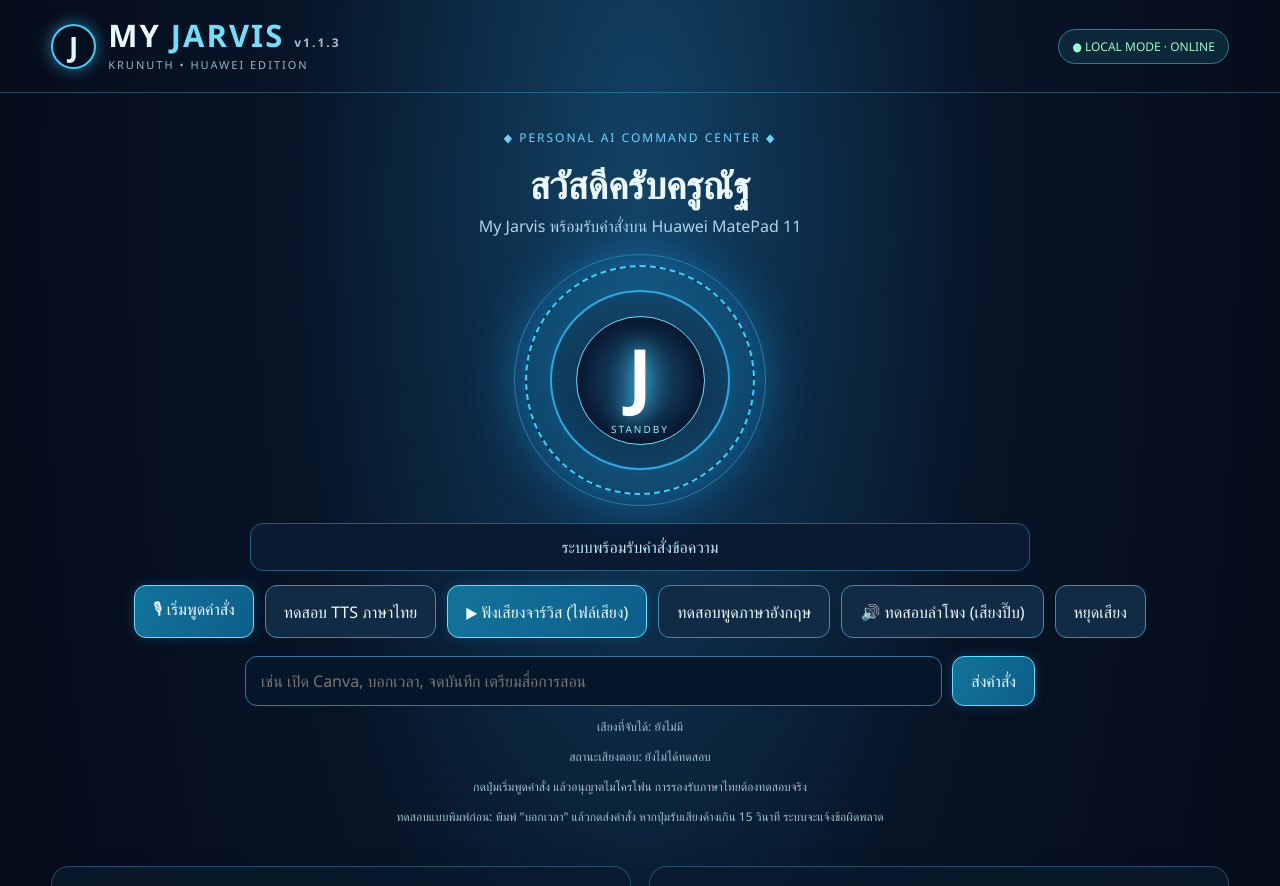
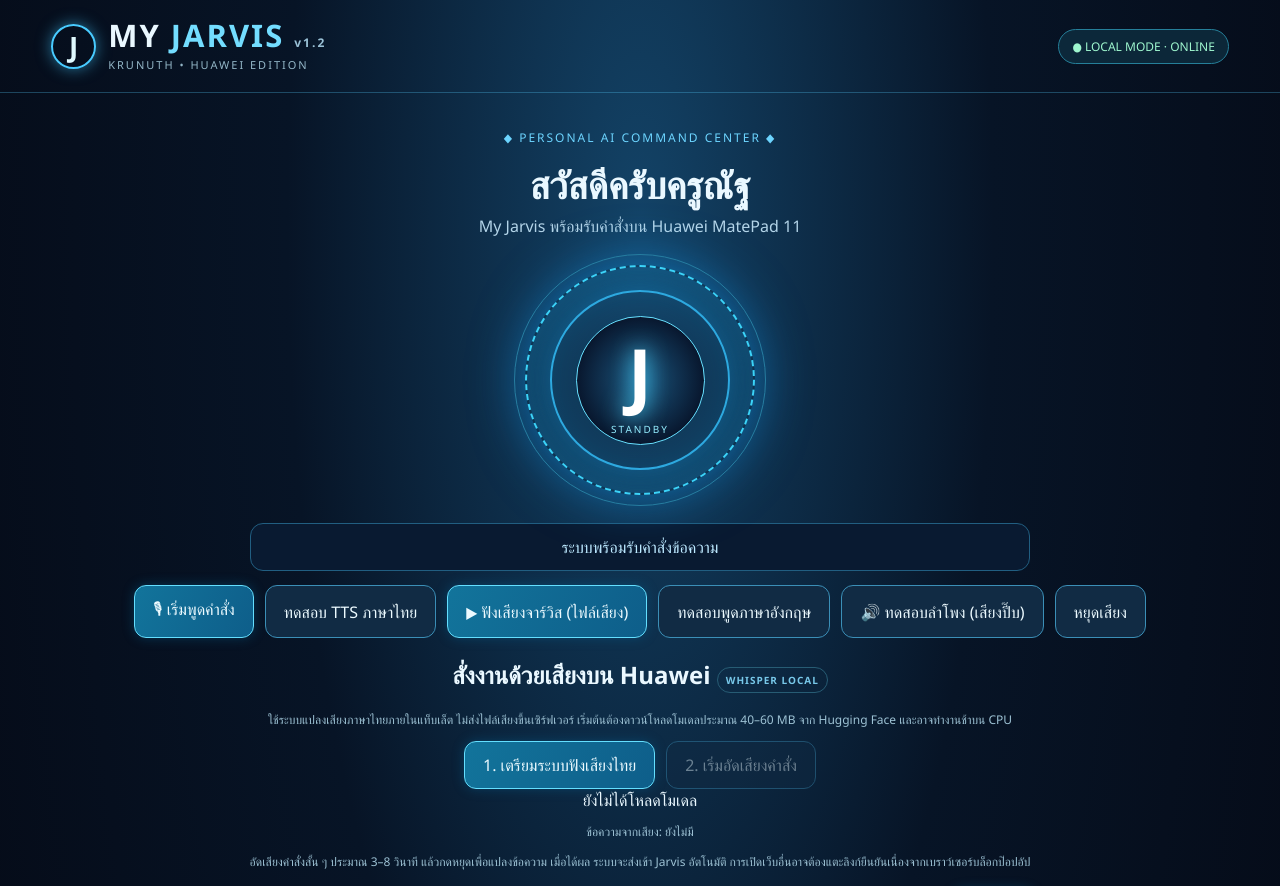
Before and after one commit to krunatdanai2524/My-Jarvis-Huawei, a plain HTML site: page index.html in a window 1280 px wide. Shown: the top 886 px of the page. Drawn offline with Linux system fonts and the light colour scheme.

Commit message:
Add local Whisper voice command controls for Jarvis v1.2

```diff
--- a/index.html
+++ b/index.html
@@ -8,13 +8,13 @@
 <title>MY JARVIS | KruNuth Huawei Edition</title>
 <link rel="manifest" href="./manifest.webmanifest">
 <link rel="icon" href="./icon.svg" type="image/svg+xml">
-<link rel="stylesheet" href="./styles.css?v=20261114mp3fix4">
-<script src="./app.js?v=20261114mp3fix4" defer></script>
+<link rel="stylesheet" href="./styles.css?v=20261114whisper1">
+<script src="./app.js?v=20261114whisper1" defer></script>
 </head>
 <body>
 <div class="shell">
 <header class="topbar">
- <div class="brand"><div class="brand-mark">J</div><div><div class="brand-main">MY <span>JARVIS</span> <small>v1.1.3</small></div><div class="brand-sub">KRUNUTH • HUAWEI EDITION</div></div></div>
+ <div class="brand"><div class="brand-mark">J</div><div><div class="brand-main">MY <span>JARVIS</span> <small>v1.2</small></div><div class="brand-sub">KRUNUTH • HUAWEI EDITION</div></div></div>
  <div class="badge" id="network">กำลังตรวจสอบระบบ</div>
 </header>
 <main>
@@ -32,6 +32,20 @@
    <button id="btnBeep" class="btn">🔊 ทดสอบลำโพง (เสียงปี๊บ)</button>
    <button id="btnStop" class="btn">หยุดเสียง</button>
   </div>
+  <section class="offline-voice" aria-label="สั่งงานภาษาไทยด้วยโมเดล Whisper">
+    <h2>สั่งงานด้วยเสียงบน Huawei <span class="chip">WHISPER LOCAL</span></h2>
+    <p class="hint">ใช้ระบบแปลงเสียงภาษาไทยภายในแท็บเล็ต ไม่ส่งไฟล์เสียงขึ้นเซิร์ฟเวอร์ เริ่มต้นต้องดาวน์โหลดโมเดลประมาณ 40–60 MB จาก Hugging Face และอาจทำงานช้าบน CPU</p>
+    <div class="voice-row">
+      <button id="btnLoadWhisper" class="btn primary" type="button">1. เตรียมระบบฟังเสียงไทย</button>
+      <button id="btnWhisperRecord" class="btn" type="button" disabled>2. เริ่มอัดเสียงคำสั่ง</button>
+    </div>
+    <div class="progress-row">
+      <progress id="whisperProgress" max="100" value="0" hidden></progress>
+      <span id="whisperState" role="status" aria-live="polite">ยังไม่ได้โหลดโมเดล</span>
+    </div>
+    <p id="whisperHeard" class="hint" aria-live="polite">ข้อความจากเสียง: ยังไม่มี</p>
+    <p class="hint">อัดเสียงคำสั่งสั้น ๆ ประมาณ 3–8 วินาที แล้วกดหยุดเพื่อแปลงข้อความ เมื่อได้ผล ระบบจะส่งเข้า Jarvis อัตโนมัติ การเปิดเว็บอื่นอาจต้องแตะลิงก์ยืนยันเนื่องจากเบราว์เซอร์บล็อกป๊อปอัป</p>
+  </section>
   <form id="commandForm" class="command-row">
    <label class="sr" for="command">พิมพ์คำสั่งภาษาไทย</label>
    <input id="command" maxlength="300" placeholder="เช่น เปิด Canva, บอกเวลา, จดบันทึก เตรียมสื่อการสอน">
@@ -40,7 +54,7 @@
   <p id="heardText" class="hint" role="status" aria-live="polite">เสียงที่จับได้: ยังไม่มี</p>
   <p id="ttsDebug" class="hint" role="status" aria-live="polite">สถานะเสียงตอบ: ยังไม่ได้ทดสอบ</p>
   <div id="recordedAudioWrap" hidden><audio id="recordedAudio" preload="none" controls></audio>
-  <p class="hint">เสียงทักทายนี้เป็นไฟล์ MP3 ที่สร้างไว้ล่วงหน้า ต้องใช้อินเทอร์เน็ต ไม่ใช่เสียงพูดตอบอิสระ</p></div>
+  <p class="hint">เสียงทักทายเป็น MP3 ที่เตรียมไว้ล่วงหน้า ไม่ใช่เสียงพูดตอบอิสระ และใช้งานออฟไลน์ได้หลังไฟล์ถูกแคช</p></div>
   <p id="voiceInfo" class="hint">กำลังตรวจสอบความสามารถด้านเสียงของเบราว์เซอร์...</p>
   <p class="hint">ทดสอบแบบพิมพ์ก่อน: พิมพ์ "บอกเวลา" แล้วกดส่งคำสั่ง หากปุ่มรับเสียงค้างเกิน 15 วินาที ระบบจะแจ้งข้อผิดพลาด</p>
   <div id="linkFallback" class="link-fallback" hidden></div>
```
